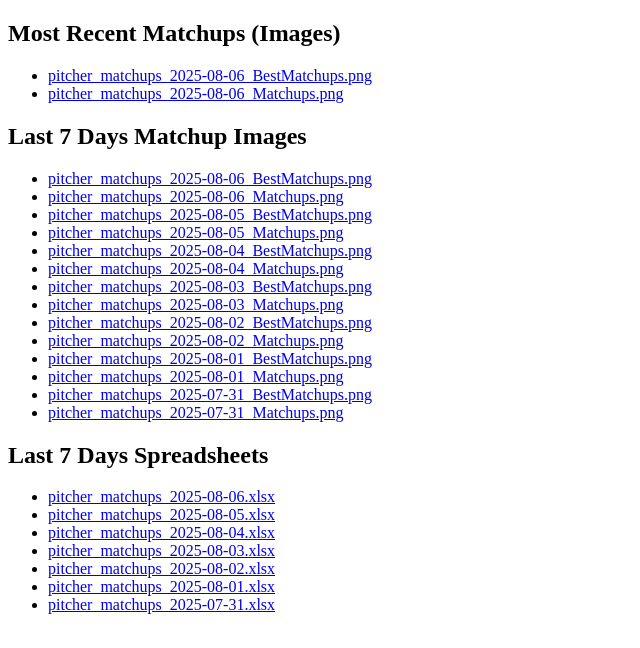
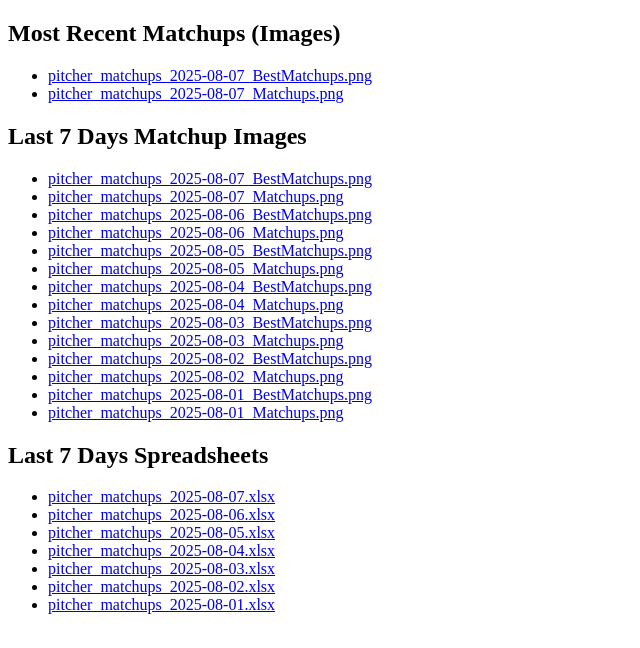
Before and after one commit to jrdogan/mlb-tools, a plain HTML site: page index.html in a window 1280 px wide. Shown: the whole page, without its empty margins (0-640 px from the left). Drawn offline with Linux system fonts and the light colour scheme.

Commit message:
Update index.html

```diff
--- a/index.html
+++ b/index.html
@@ -1,8 +1,10 @@
 <!DOCTYPE html><html><head><meta charset='utf-8'><title>MLB Matchups Index</title></head><body><h2>Most Recent Matchups (Images)</h2><ul>
-<li><a href="https://jrdogan.github.io/mlb-tools/pitcher_matchups_2025-08-06_BestMatchups.png">pitcher_matchups_2025-08-06_BestMatchups.png</a></li>
-<li><a href="https://jrdogan.github.io/mlb-tools/pitcher_matchups_2025-08-06_Matchups.png">pitcher_matchups_2025-08-06_Matchups.png</a></li>
+<li><a href="https://jrdogan.github.io/mlb-tools/pitcher_matchups_2025-08-07_BestMatchups.png">pitcher_matchups_2025-08-07_BestMatchups.png</a></li>
+<li><a href="https://jrdogan.github.io/mlb-tools/pitcher_matchups_2025-08-07_Matchups.png">pitcher_matchups_2025-08-07_Matchups.png</a></li>
 </ul>
 <h2>Last 7 Days Matchup Images</h2><ul>
+<li><a href="https://jrdogan.github.io/mlb-tools/pitcher_matchups_2025-08-07_BestMatchups.png">pitcher_matchups_2025-08-07_BestMatchups.png</a></li>
+<li><a href="https://jrdogan.github.io/mlb-tools/pitcher_matchups_2025-08-07_Matchups.png">pitcher_matchups_2025-08-07_Matchups.png</a></li>
 <li><a href="https://jrdogan.github.io/mlb-tools/pitcher_matchups_2025-08-06_BestMatchups.png">pitcher_matchups_2025-08-06_BestMatchups.png</a></li>
 <li><a href="https://jrdogan.github.io/mlb-tools/pitcher_matchups_2025-08-06_Matchups.png">pitcher_matchups_2025-08-06_Matchups.png</a></li>
 <li><a href="https://jrdogan.github.io/mlb-tools/pitcher_matchups_2025-08-05_BestMatchups.png">pitcher_matchups_2025-08-05_BestMatchups.png</a></li>
@@ -15,15 +17,13 @@
 <li><a href="https://jrdogan.github.io/mlb-tools/pitcher_matchups_2025-08-02_Matchups.png">pitcher_matchups_2025-08-02_Matchups.png</a></li>
 <li><a href="https://jrdogan.github.io/mlb-tools/pitcher_matchups_2025-08-01_BestMatchups.png">pitcher_matchups_2025-08-01_BestMatchups.png</a></li>
 <li><a href="https://jrdogan.github.io/mlb-tools/pitcher_matchups_2025-08-01_Matchups.png">pitcher_matchups_2025-08-01_Matchups.png</a></li>
-<li><a href="https://jrdogan.github.io/mlb-tools/pitcher_matchups_2025-07-31_BestMatchups.png">pitcher_matchups_2025-07-31_BestMatchups.png</a></li>
-<li><a href="https://jrdogan.github.io/mlb-tools/pitcher_matchups_2025-07-31_Matchups.png">pitcher_matchups_2025-07-31_Matchups.png</a></li>
 </ul>
 <h2>Last 7 Days Spreadsheets</h2><ul>
+<li><a href="https://jrdogan.github.io/mlb-tools/pitcher_matchups_2025-08-07.xlsx">pitcher_matchups_2025-08-07.xlsx</a></li>
 <li><a href="https://jrdogan.github.io/mlb-tools/pitcher_matchups_2025-08-06.xlsx">pitcher_matchups_2025-08-06.xlsx</a></li>
 <li><a href="https://jrdogan.github.io/mlb-tools/pitcher_matchups_2025-08-05.xlsx">pitcher_matchups_2025-08-05.xlsx</a></li>
 <li><a href="https://jrdogan.github.io/mlb-tools/pitcher_matchups_2025-08-04.xlsx">pitcher_matchups_2025-08-04.xlsx</a></li>
 <li><a href="https://jrdogan.github.io/mlb-tools/pitcher_matchups_2025-08-03.xlsx">pitcher_matchups_2025-08-03.xlsx</a></li>
 <li><a href="https://jrdogan.github.io/mlb-tools/pitcher_matchups_2025-08-02.xlsx">pitcher_matchups_2025-08-02.xlsx</a></li>
 <li><a href="https://jrdogan.github.io/mlb-tools/pitcher_matchups_2025-08-01.xlsx">pitcher_matchups_2025-08-01.xlsx</a></li>
-<li><a href="https://jrdogan.github.io/mlb-tools/pitcher_matchups_2025-07-31.xlsx">pitcher_matchups_2025-07-31.xlsx</a></li>
 </ul></body></html>
```
